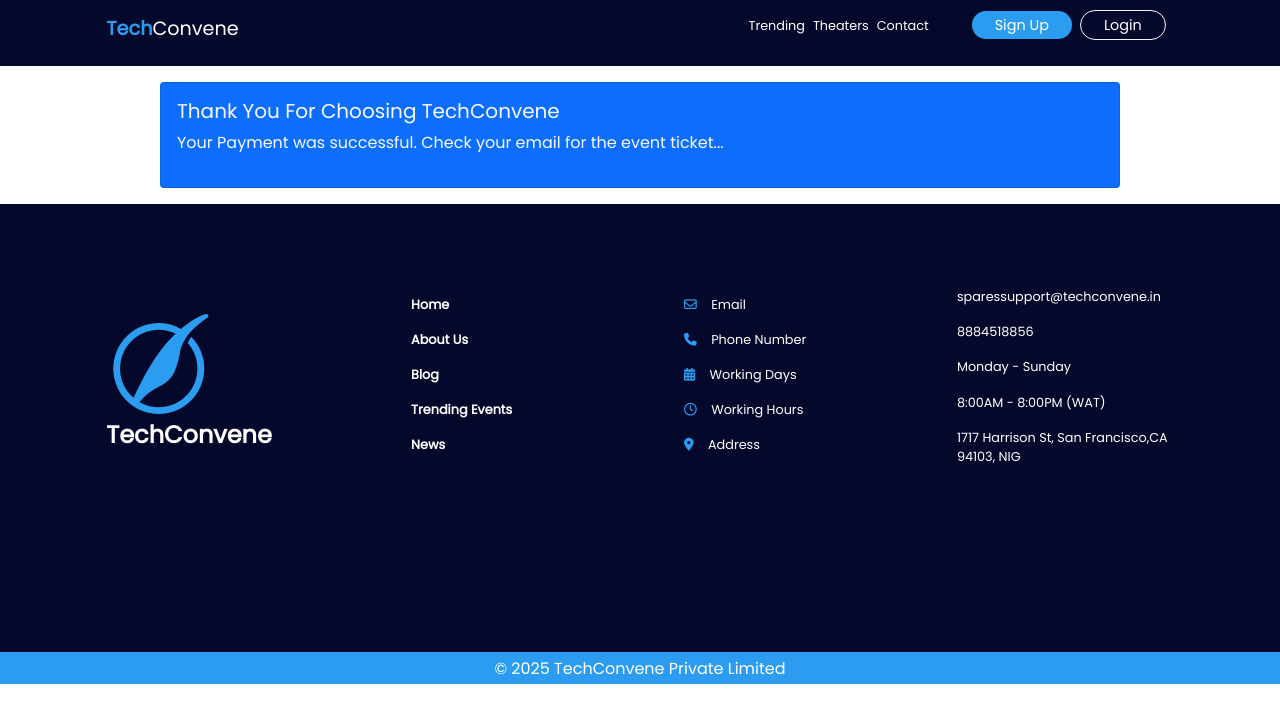
After one commit to Moment49/event_ticket_system, a Django app: page /payment/success in a window 1280 px wide. The commit adds this page. Shown: the top 723 px of the page. Run offline with Django 5.2, Linux system fonts and the light colour scheme; a user stored in the database is signed in; parts of the project's set-up code (start-up, migrations or seed data) failed here and were passed over; some libraries are stand-ins or nearby versions.

Commit message:
worked on the payment process

```diff
--- a/accounts/static/accounts/css/style.css
+++ b/accounts/static/accounts/css/style.css
@@ -127,6 +127,7 @@ header{
     padding: 12px 0;
     margin: 20px 0;
     border-radius: 12px;
+
 }
 
 .search-cta .container .form-row{
@@ -538,7 +539,7 @@ header{
 
 
 /* Media Queries */
-@media only screen and (min-width: 600px) and (max-width: 860px) {
+@media only screen and (min-width: 576px){
     .top-header-cta div ul{
         margin-top: 0;
     }
@@ -551,4 +552,5 @@ header{
     .top-header-cta div h1{
         font-size: 1.2rem;
     }
+
   }
--- a/accounts/templates/accounts/base.html
+++ b/accounts/templates/accounts/base.html
@@ -86,11 +86,11 @@
             <div class="container-fluid">
                 <div class="footer-cta">
                     <div class="row align-items-center justify-content-around">
-                        <div class="col-lg-3" id="logo">
+                        <div class="col-lg-3 col-md-6" id="logo">
                             <i class="fa-brands fa-pied-piper"></i>
                             <h3>TechConvene</h3>
                         </div>
-                        <div class="col-lg-3">
+                        <div class="col-lg-3 col-md-6">
                             <nav class="footer-nav">
                                 <ul>
                                     <li>Home</li>
@@ -101,7 +101,7 @@
                                 </ul>
                             </nav>
                         </div>
-                        <div class="col-lg-3">
+                        <div class="col-lg-3 col-md-6">
                             <div class="footer-nav-2">
                                <ul>
                                    <li><i class="fa-regular fa-envelope"></i>Email</li>
@@ -112,7 +112,7 @@
                                </ul>
                             </div>
                         </div>
-                        <div class="col-lg-3">
+                        <div class="col-lg-3 col-md-6">
                            <div class="footer-nav-3">
                                <ul>
                                    <li>sparessupport@techconvene.in</li>
--- a/accounts/templates/accounts/home.html
+++ b/accounts/templates/accounts/home.html
@@ -3,6 +3,7 @@
 {% block title%}Home {% endblock %}
 
 {% block content%}
+
 <div class="hero-cta">
     <div class="hero-header">
         <h2><b>Unlock</b> Innovation: Secure <b>Your</b> Tech Event Pass <b>Today!!</b></h2>
--- a/events/templates/events/event_detail.html
+++ b/events/templates/events/event_detail.html
@@ -45,7 +45,7 @@
         <p> <b>Date</b>: {{event.date}}</p>
         <p> <b>Time</b>: {{event.time}}</p>
         <p><b>Price</b>: ${{event.price}}</p>
-        <a href="" class="btn btn-primary">Proceed to Payment</a>
+        <a href="{% url 'payment' pk=event.id %}" class="btn btn-primary">Proceed to Payment</a>
     </div>
 </div>
 {% endblock %}
--- a/events/urls.py
+++ b/events/urls.py
@@ -3,5 +3,4 @@ from events import views
 
 urlpatterns = [
     path('event/<int:pk>', views.event_detail_view, name="event_detail"),
-    path('event/<int:pk>/payment/', views.payment_process, name="payment"),
 ]
--- a/events/views.py
+++ b/events/views.py
@@ -1,6 +1,5 @@
 from django.shortcuts import render
 from events.models import Event
-from tickets.models import Ticket, Payment
 from django.contrib.auth.decorators import login_required
 # Create your views here.
 
@@ -8,8 +7,3 @@ from django.contrib.auth.decorators import login_required
 def event_detail_view(request, pk):
     event = Event.objects.get(pk=pk)
     return render(request, 'events/event_detail.html', {"event":event})
-
-def payment_process(request, pk):
-    event = Event.objects.get(pk=pk)
-
-    Payment.objects.create()
--- a/tickets/models.py
+++ b/tickets/models.py
@@ -17,7 +17,7 @@ class Payment(models.Model):
     user = models.ForeignKey(CustomUser, on_delete=models.SET_NULL, null=True, related_name='payment')
 
     def __str__(self):
-        return f"{self.status}"
+        return f"{self.amount}"
 
 
 class Ticket(models.Model):
--- /dev/null
+++ b/tickets/templates/tickets/payment_success.html
@@ -0,0 +1,38 @@
+{% extends 'accounts/base.html' %}
+{% load static %}
+{% load crispy_forms_tags %}
+{% block title%}Email Notification {% endblock %}
+
+{% block header %}
+<header>
+    <div class="container-fluid">
+        <div class="header-cta">
+            <div class="top-header-cta">
+                <div>
+                    <h1><b>Tech</b>Convene</h1>
+                </div>
+                <div>
+                    <ul>
+                        <li><a href="#">Trending</a></li>
+                        <li><a href="#">Theaters</a></li>
+                        <li><a href="#">Contact</a></li>
+                        <li><a href="{% url 'register'%}">Sign Up</a></li>
+                        <li><a href="{% url 'login'%}">Login</a></li>
+                    </ul>
+                </div>
+            </div>
+        </div>
+    </div>
+</header>
+{% endblock %}
+
+{% block content%}
+<div class="card w-75 mb-3 mt-3 ms-auto mx-auto bg-primary text-light">
+    <div class="card-body">
+      <h5 class="card-title">Thank You For Choosing TechConvene</h5>
+      <p>Your Payment was successful. Check your email for the event ticket...</p>
+    </div>
+  </div>
+
+
+{% endblock %}
--- /dev/null
+++ b/tickets/urls.py
@@ -0,0 +1,7 @@
+from django.urls import path
+from . import views
+
+urlpatterns = [
+    path('event/<int:pk>/payment/', views.payment_process, name="payment"),
+    path('payment/success', views.payment_success, name="payment_sucesss"),
+]
--- a/tickets/views.py
+++ b/tickets/views.py
@@ -1,3 +1,56 @@
-from django.shortcuts import render
+from django.shortcuts import render, redirect
+from tickets.models import Ticket, Payment
+from events.models import Event
+from django.contrib.auth.decorators import login_required
+from django.contrib.auth import get_user_model
+from django.contrib import messages
+from django.core.mail import EmailMessage
+from django.contrib.sites.shortcuts import get_current_site
+from django.template.loader import render_to_string
+
+CustomUser = get_user_model()
 
 # Create your views here.
+def send_ticket_email(request, user, to_email, ticket_id, ticket_event, ticket_payment):
+    subject = "Your Event Ticket"
+    message = render_to_string(
+        'tickets/ticket_sent.html',
+        context={
+            'user': user.first_name,
+            'ticket_id': ticket_id,
+            'ticket_event':ticket_event,
+            'ticket_payment':ticket_payment
+        }
+    )
+    email = EmailMessage(subject, message, to=[to_email])
+    return email
+
+
+@login_required
+def payment_process(request, pk):
+    event = Event.objects.get(pk=pk)
+    price = event.price
+    user = CustomUser.objects.get(email=request.user)
+
+    payment = Payment.objects.create(
+        amount=price, status='Pending', event=event, user=user
+    )
+    # Simulating Payment Processing by changing status...
+    payment.status = 'Completed'
+
+    if payment.status == 'Completed':
+        payment.save()
+        # Generate the ticket
+        ticket = Ticket.objects.create(payment=payment, event=event, user=user)
+        ticket.save()
+        email = send_ticket_email(request, user, user.email, ticket_id=ticket.id, ticket_event=ticket.event, ticket_payment=ticket.payment)
+        email.send()
+        return redirect('payment_sucesss')
+    else:
+        messages.error(request, 'Sorry Something went wrong. cannot process payment!!!')
+
+    return redirect('event_detail', pk=event.id)
+
+@login_required
+def payment_success(request):
+    return render(request, 'tickets/payment_success.html')
--- a/ticketsphere_project/urls.py
+++ b/ticketsphere_project/urls.py
@@ -23,4 +23,5 @@ urlpatterns = [
     path('admin/', admin.site.urls),
     path('', include('accounts.urls')),
     path('', include('events.urls')),
+    path('', include('tickets.urls')),
 ]+static(settings.MEDIA_URL, document_root=settings.MEDIA_ROOT)
```
Also changed, not shown: tickets/templates/tickets/ticket_sent.html (added, +16 -0 lines), accounts/migrations/0001_initial.py (deleted), db.sqlite3 (deleted), events/migrations/0001_initial.py (deleted).
